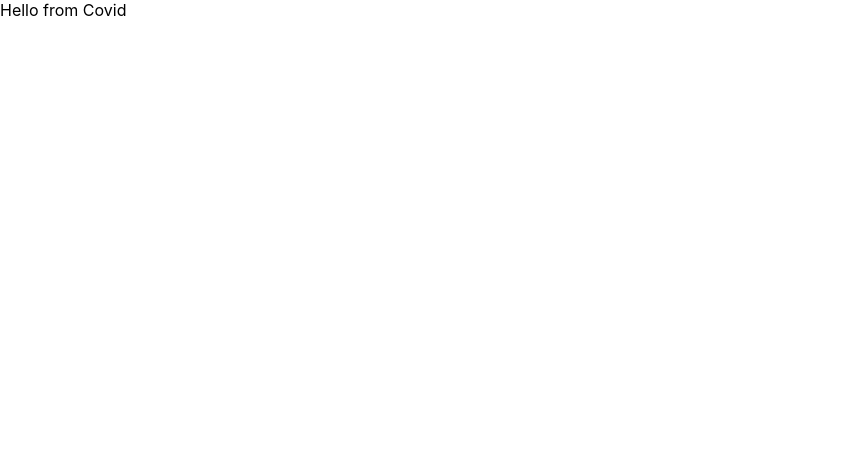
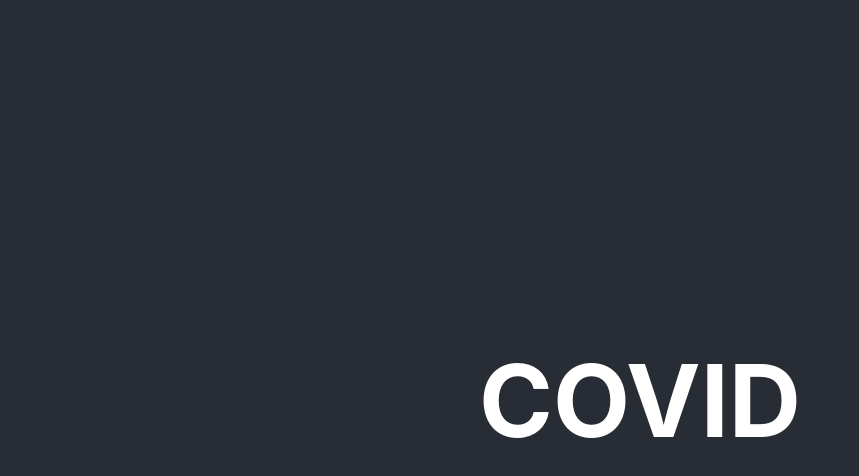
Before and after one commit to yosephAHMED/uk-covid-brexit, a React (Create React App) app: page /Covid in a window 1280 px wide. Shown: the top 476 px of the page, without its empty margins (0-859 px from the left). Built offline with nearby package versions, Linux system fonts and the light colour scheme.

Commit message:
feat: stylish transition into Covid page

```diff
--- /dev/null
+++ b/src/assets/Covid.css
@@ -0,0 +1,31 @@
+.covid-container {
+  text-align: center;
+  background-color: #282c34;
+  min-height: 100vh;
+  display: flex;
+  flex-direction: column;
+  align-items: center;
+  justify-content: center;
+}
+
+.covid-title {
+    font-size: 100px;
+}
+
+@keyframes changeColor {
+  0% {
+    color: #61dafb;
+  }
+  25% {
+    color: #75e1ff;
+  }
+  50% {
+    color: #93e8ff;
+  }
+  75% {
+    color: #beeefb;
+  }
+  100% {
+    color: white;
+  }
+}
--- a/src/components/Covid.js
+++ b/src/components/Covid.js
@@ -1,11 +1,50 @@
-import React, { Component } from 'react'
+import React, { Component } from "react";
+import "../assets/Covid.css";
+
+const styles = {
+  transition: "all 1s ease-in",
+};
 
 export default class Covid extends Component {
-    render() {
-        return (
-            <div>
-                Hello from Covid
-            </div>
-        )
-    }
+  constructor() {
+    super();
+    this.state = {
+      // initial opacity and scale of title
+      opacity: 0,
+      scale: 10,
+      color: '#61dafb',
+    };
+  }
+
+  componentDidMount() {
+    setTimeout(() => {
+      this.setState({
+        // set opacity and scale to normal
+        opacity: 1,
+        scale: 1,
+        color: 'white',
+      });
+    }, 500);
+  }
+
+  render() {
+    return (
+      <div className="covid-container">
+        <h1
+          className="covid-title"
+          style={{
+            ...styles,
+            opacity: this.state.opacity,
+            transform: "scale(" + this.state.scale + ")",
+            color: this.state.color,
+            animationName: 'changeColor',
+            animationDelay: '1s',
+            animationDuration: '5s',
+          }}
+        >
+          COVID
+        </h1>
+      </div>
+    );
+  }
 }
```
Also changed, not shown: 1 other file (tests, documents, lock files or other folders).
